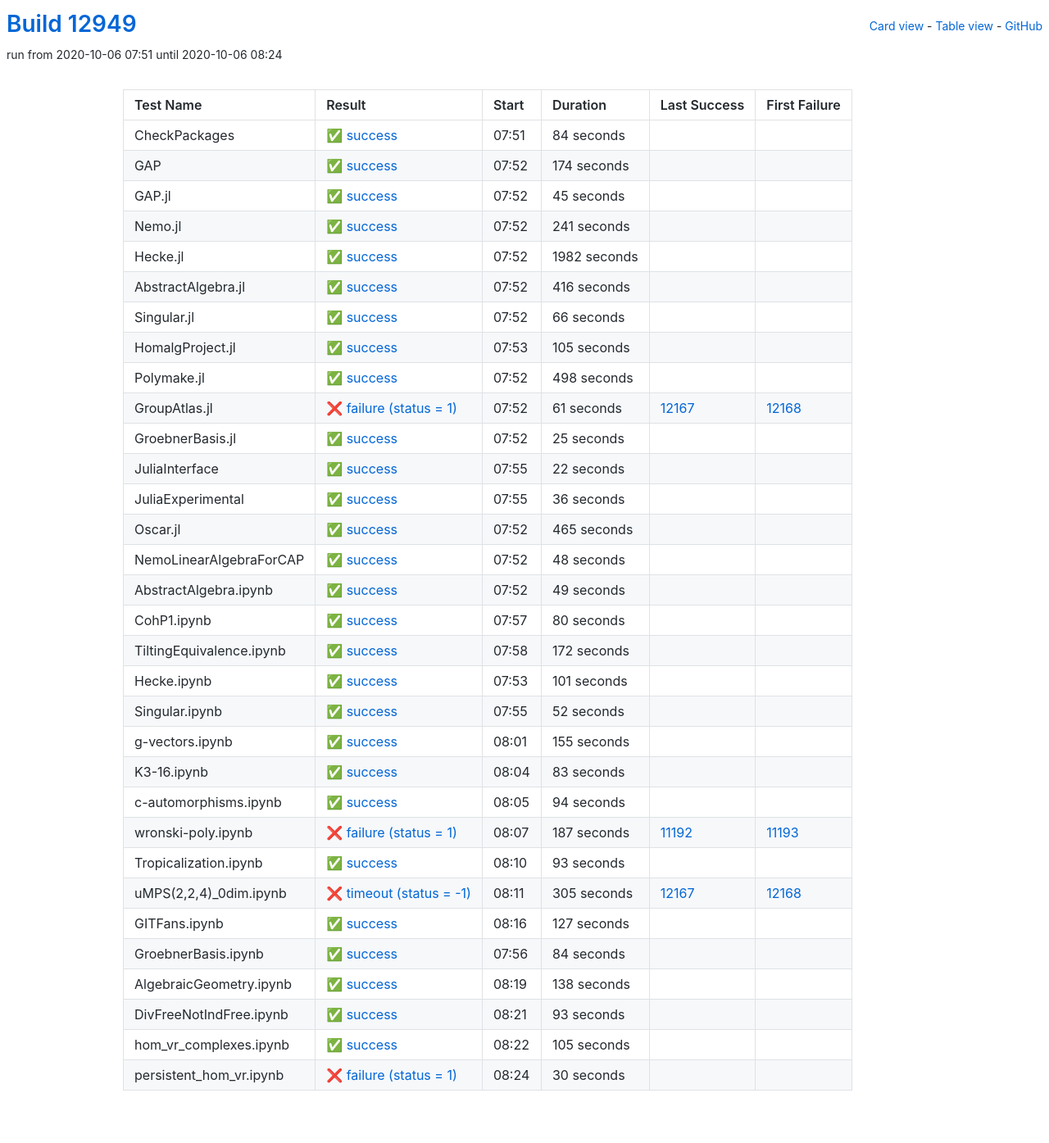
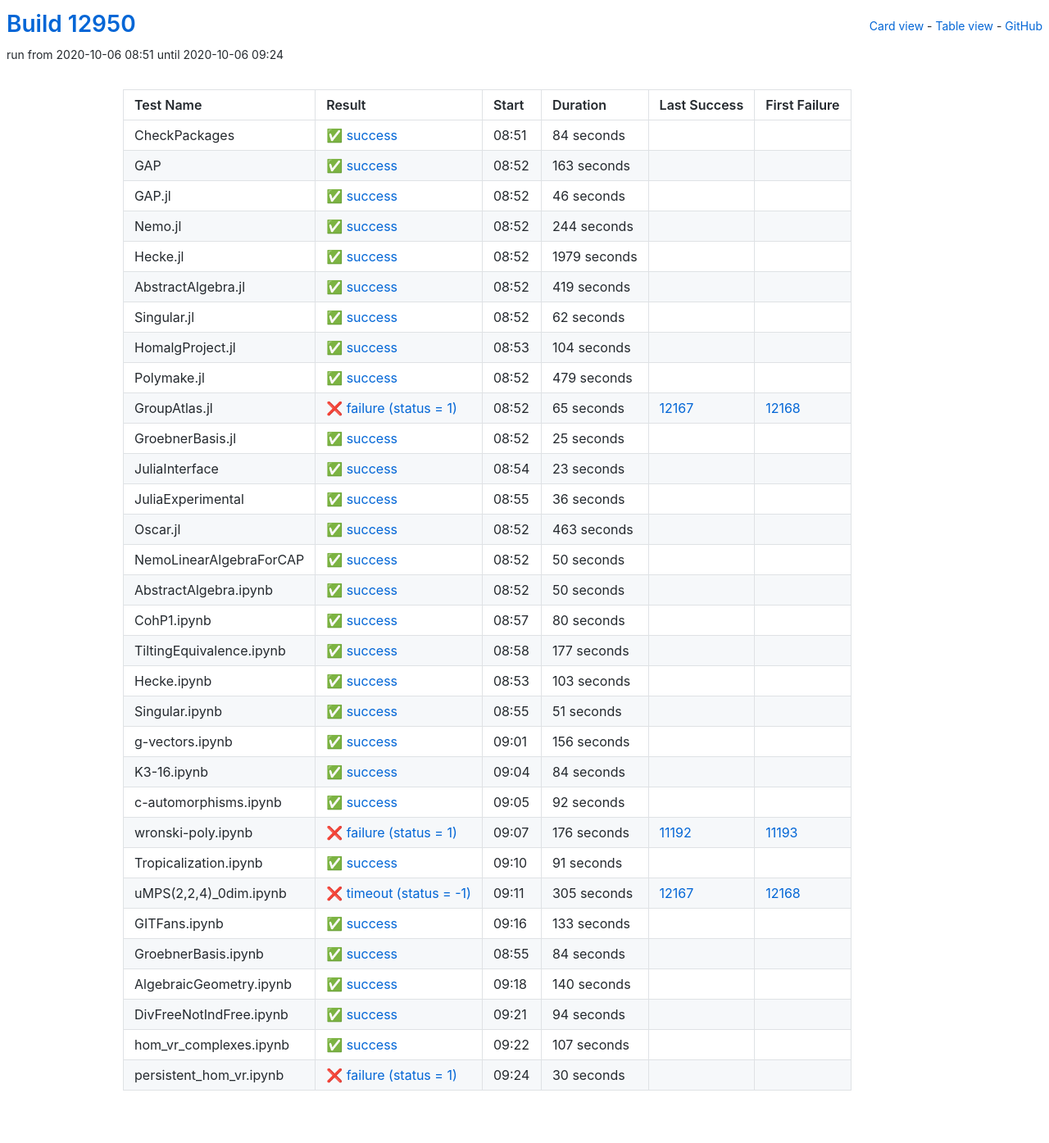
Before and after one commit to oscar-system/oscar-ci-status, a Jekyll site: the page built from table.html, in a window 1280 px wide. Shown: the whole page at 82% size. Built offline with Jekyll 4.4.1, drawn with Linux system fonts in a browser that asks for light colours.

Commit message:
Build #12950

```diff
--- a/_data/ci.yml
+++ b/_data/ci.yml
@@ -1,6 +1,6 @@
 ---
-build: 12949
-build_url: https://oscarci.mathematik.uni-kl.de/job/oscar/12949/
+build: 12950
+build_url: https://oscarci.mathematik.uni-kl.de/job/oscar/12950/
 job: oscar
 organization: oscar-system
 repo: oscar-ci-status
@@ -8,8 +8,8 @@
 tests:
 - name: CheckPackages
   id: checkpackages
-  log: https://oscarci.mathematik.uni-kl.de/job/oscar/12949/artifact/logs/build-12949/CheckPackages.log
-  start: 2020-10-06 07:51
+  log: https://oscarci.mathematik.uni-kl.de/job/oscar/12950/artifact/logs/build-12950/CheckPackages.log
+  start: 2020-10-06 08:51
   success: true
   exitcode: 0
   status: success
@@ -20,116 +20,116 @@
   first_failure_url:
 - name: GAP
   id: gap
-  log: https://oscarci.mathematik.uni-kl.de/job/oscar/12949/artifact/logs/build-12949/GAP.log
-  start: 2020-10-06 07:52
+  log: https://oscarci.mathematik.uni-kl.de/job/oscar/12950/artifact/logs/build-12950/GAP.log
+  start: 2020-10-06 08:52
   success: true
   exitcode: 0
   status: success
-  duration: 174
+  duration: 163
   last_success: false
   last_success_url:
   first_failure: false
   first_failure_url:
 - name: GAP.jl
   id: gap-jl
-  log: https://oscarci.mathematik.uni-kl.de/job/oscar/12949/artifact/logs/build-12949/GAP.jl.log
-  start: 2020-10-06 07:52
+  log: https://oscarci.mathematik.uni-kl.de/job/oscar/12950/artifact/logs/build-12950/GAP.jl.log
+  start: 2020-10-06 08:52
   success: true
   exitcode: 0
   status: success
-  duration: 45
+  duration: 46
   last_success: false
   last_success_url:
   first_failure: false
   first_failure_url:
 - name: Nemo.jl
   id: nemo-jl
-  log: https://oscarci.mathematik.uni-kl.de/job/oscar/12949/artifact/logs/build-12949/Nemo.jl.log
-  start: 2020-10-06 07:52
+  log: https://oscarci.mathematik.uni-kl.de/job/oscar/12950/artifact/logs/build-12950/Nemo.jl.log
+  start: 2020-10-06 08:52
   success: true
   exitcode: 0
   status: success
-  duration: 241
+  duration: 244
   last_success: false
   last_success_url:
   first_failure: false
   first_failure_url:
 - name: Hecke.jl
   id: hecke-jl
-  log: https://oscarci.mathematik.uni-kl.de/job/oscar/12949/artifact/logs/build-12949/Hecke.jl.log
-  start: 2020-10-06 07:52
+  log: https://oscarci.mathematik.uni-kl.de/job/oscar/12950/artifact/logs/build-12950/Hecke.jl.log
+  start: 2020-10-06 08:52
   success: true
   exitcode: 0
   status: success
-  duration: 1982
+  duration: 1979
   last_success: false
   last_success_url:
   first_failure: false
   first_failure_url:
 - name: AbstractAlgebra.jl
   id: abstractalgebra-jl
-  log: https://oscarci.mathematik.uni-kl.de/job/oscar/12949/artifact/logs/build-12949/AbstractAlgebra.jl.log
-  start: 2020-10-06 07:52
+  log: https://oscarci.mathematik.uni-kl.de/job/oscar/12950/artifact/logs/build-12950/AbstractAlgebra.jl.log
+  start: 2020-10-06 08:52
   success: true
   exitcode: 0
   status: success
-  duration: 416
+  duration: 419
   last_success: false
   last_success_url:
   first_failure: false
   first_failure_url:
 - name: Singular.jl
   id: singular-jl
-  log: https://oscarci.mathematik.uni-kl.de/job/oscar/12949/artifact/logs/build-12949/Singular.jl.log
-  start: 2020-10-06 07:52
+  log: https://oscarci.mathematik.uni-kl.de/job/oscar/12950/artifact/logs/build-12950/Singular.jl.log
+  start: 2020-10-06 08:52
   success: true
   exitcode: 0
   status: success
-  duration: 66
+  duration: 62
   last_success: false
   last_success_url:
   first_failure: false
   first_failure_url:
 - name: HomalgProject.jl
   id: homalgproject-jl
-  log: https://oscarci.mathematik.uni-kl.de/job/oscar/12949/artifact/logs/build-12949/HomalgProject.jl.log
-  start: 2020-10-06 07:53
+  log: https://oscarci.mathematik.uni-kl.de/job/oscar/12950/artifact/logs/build-12950/HomalgProject.jl.log
+  start: 2020-10-06 08:53
   success: true
   exitcode: 0
   status: success
-  duration: 105
+  duration: 104
   last_success: false
   last_success_url:
   first_failure: false
   first_failure_url:
 - name: Polymake.jl
   id: polymake-jl
-  log: https://oscarci.mathematik.uni-kl.de/job/oscar/12949/artifact/logs/build-12949/Polymake.jl.log
-  start: 2020-10-06 07:52
+  log: https://oscarci.mathematik.uni-kl.de/job/oscar/12950/artifact/logs/build-12950/Polymake.jl.log
+  start: 2020-10-06 08:52
   success: true
   exitcode: 0
   status: success
-  duration: 498
+  duration: 479
   last_success: false
   last_success_url:
   first_failure: false
   first_failure_url:
 - name: GroupAtlas.jl
   id: groupatlas-jl
-  log: https://oscarci.mathematik.uni-kl.de/job/oscar/12949/artifact/logs/build-12949/GroupAtlas.jl.log
-  start: 2020-10-06 07:52
+  log: https://oscarci.mathematik.uni-kl.de/job/oscar/12950/artifact/logs/build-12950/GroupAtlas.jl.log
+  start: 2020-10-06 08:52
   success: false
   exitcode: 1
   status: failure
-  duration: 61
+  duration: 65
   last_success: 12167
   last_success_url: https://oscarci.mathematik.uni-kl.de/job/oscar/12167/
   first_failure: 12168
   first_failure_url: https://oscarci.mathematik.uni-kl.de/job/oscar/12168/
 - name: GroebnerBasis.jl
   id: groebnerbasis-jl
-  log: https://oscarci.mathematik.uni-kl.de/job/oscar/12949/artifact/logs/build-12949/GroebnerBasis.jl.log
-  start: 2020-10-06 07:52
+  log: https://oscarci.mathematik.uni-kl.de/job/oscar/12950/artifact/logs/build-12950/GroebnerBasis.jl.log
+  start: 2020-10-06 08:52
   success: true
   exitcode: 0
   status: success
@@ -140,20 +140,20 @@
   first_failure_url:
 - name: JuliaInterface
   id: juliainterface
-  log: https://oscarci.mathematik.uni-kl.de/job/oscar/12949/artifact/logs/build-12949/JuliaInterface.log
-  start: 2020-10-06 07:55
+  log: https://oscarci.mathematik.uni-kl.de/job/oscar/12950/artifact/logs/build-12950/JuliaInterface.log
+  start: 2020-10-06 08:54
   success: true
   exitcode: 0
   status: success
-  duration: 22
+  duration: 23
   last_success: false
   last_success_url:
   first_failure: false
   first_failure_url:
 - name: JuliaExperimental
   id: juliaexperimental
-  log: https://oscarci.mathematik.uni-kl.de/job/oscar/12949/artifact/logs/build-12949/JuliaExperimental.log
-  start: 2020-10-06 07:55
+  log: https://oscarci.mathematik.uni-kl.de/job/oscar/12950/artifact/logs/build-12950/JuliaExperimental.log
+  start: 2020-10-06 08:55
   success: true
   exitcode: 0
   status: success
@@ -164,44 +164,44 @@
   first_failure_url:
 - name: Oscar.jl
   id: oscar-jl
-  log: https://oscarci.mathematik.uni-kl.de/job/oscar/12949/artifact/logs/build-12949/Oscar.jl.log
-  start: 2020-10-06 07:52
+  log: https://oscarci.mathematik.uni-kl.de/job/oscar/12950/artifact/logs/build-12950/Oscar.jl.log
+  start: 2020-10-06 08:52
   success: true
   exitcode: 0
   status: success
-  duration: 465
+  duration: 463
   last_success: false
   last_success_url:
   first_failure: false
   first_failure_url:
 - name: NemoLinearAlgebraForCAP
   id: nemolinearalgebraforcap
-  log: https://oscarci.mathematik.uni-kl.de/job/oscar/12949/artifact/logs/build-12949/NemoLinearAlgebraForCAP.log
-  start: 2020-10-06 07:52
+  log: https://oscarci.mathematik.uni-kl.de/job/oscar/12950/artifact/logs/build-12950/NemoLinearAlgebraForCAP.log
+  start: 2020-10-06 08:52
   success: true
   exitcode: 0
   status: success
-  duration: 48
+  duration: 50
   last_success: false
   last_success_url:
   first_failure: false
   first_failure_url:
 - name: AbstractAlgebra.ipynb
   id: abstractalgebra-ipynb
-  log: https://oscarci.mathematik.uni-kl.de/job/oscar/12949/artifact/logs/build-12949/AbstractAlgebra.ipynb.log
-  start: 2020-10-06 07:52
+  log: https://oscarci.mathematik.uni-kl.de/job/oscar/12950/artifact/logs/build-12950/AbstractAlgebra.ipynb.log
+  start: 2020-10-06 08:52
   success: true
   exitcode: 0
   status: success
-  duration: 49
+  duration: 50
   last_success: false
   last_success_url:
   first_failure: false
   first_failure_url:
 - name: CohP1.ipynb
   id: cohp1-ipynb
-  log: https://oscarci.mathematik.uni-kl.de/job/oscar/12949/artifact/logs/build-12949/CohP1.ipynb.log
-  start: 2020-10-06 07:57
+  log: https://oscarci.mathematik.uni-kl.de/job/oscar/12950/artifact/logs/build-12950/CohP1.ipynb.log
+  start: 2020-10-06 08:57
   success: true
   exitcode: 0
   status: success
@@ -212,104 +212,104 @@
   first_failure_url:
 - name: TiltingEquivalence.ipynb
   id: tiltingequivalence-ipynb
-  log: https://oscarci.mathematik.uni-kl.de/job/oscar/12949/artifact/logs/build-12949/TiltingEquivalence.ipynb.log
-  start: 2020-10-06 07:58
+  log: https://oscarci.mathematik.uni-kl.de/job/oscar/12950/artifact/logs/build-12950/TiltingEquivalence.ipynb.log
+  start: 2020-10-06 08:58
   success: true
   exitcode: 0
   status: success
-  duration: 172
+  duration: 177
   last_success: false
   last_success_url:
   first_failure: false
   first_failure_url:
 - name: Hecke.ipynb
   id: hecke-ipynb
-  log: https://oscarci.mathematik.uni-kl.de/job/oscar/12949/artifact/logs/build-12949/Hecke.ipynb.log
-  start: 2020-10-06 07:53
+  log: https://oscarci.mathematik.uni-kl.de/job/oscar/12950/artifact/logs/build-12950/Hecke.ipynb.log
+  start: 2020-10-06 08:53
   success: true
   exitcode: 0
   status: success
-  duration: 101
+  duration: 103
   last_success: false
   last_success_url:
   first_failure: false
   first_failure_url:
 - name: Singular.ipynb
   id: singular-ipynb
-  log: https://oscarci.mathematik.uni-kl.de/job/oscar/12949/artifact/logs/build-12949/Singular.ipynb.log
-  start: 2020-10-06 07:55
+  log: https://oscarci.mathematik.uni-kl.de/job/oscar/12950/artifact/logs/build-12950/Singular.ipynb.log
+  start: 2020-10-06 08:55
   success: true
   exitcode: 0
   status: success
-  duration: 52
+  duration: 51
   last_success: false
   last_success_url:
   first_failure: false
   first_failure_url:
 - name: g-vectors.ipynb
   id: g-vectors-ipynb
-  log: https://oscarci.mathematik.uni-kl.de/job/oscar/12949/artifact/logs/build-12949/g-vectors.ipynb.log
-  start: 2020-10-06 08:01
+  log: https://oscarci.mathematik.uni-kl.de/job/oscar/12950/artifact/logs/build-12950/g-vectors.ipynb.log
+  start: 2020-10-06 09:01
   success: true
   exitcode: 0
   status: success
-  duration: 155
+  duration: 156
   last_success: false
   last_success_url:
   first_failure: false
   first_failure_url:
 - name: K3-16.ipynb
   id: k3-16-ipynb
-  log: https://oscarci.mathematik.uni-kl.de/job/oscar/12949/artifact/logs/build-12949/K3-16.ipynb.log
-  start: 2020-10-06 08:04
+  log: https://oscarci.mathematik.uni-kl.de/job/oscar/12950/artifact/logs/build-12950/K3-16.ipynb.log
+  start: 2020-10-06 09:04
   success: true
   exitcode: 0
   status: success
-  duration: 83
+  duration: 84
   last_success: false
   last_success_url:
   first_failure: false
   first_failure_url:
 - name: c-automorphisms.ipynb
   id: c-automorphisms-ipynb
-  log: https://oscarci.mathematik.uni-kl.de/job/oscar/12949/artifact/logs/build-12949/c-automorphisms.ipynb.log
-  start: 2020-10-06 08:05
+  log: https://oscarci.mathematik.uni-kl.de/job/oscar/12950/artifact/logs/build-12950/c-automorphisms.ipynb.log
+  start: 2020-10-06 09:05
   success: true
   exitcode: 0
   status: success
-  duration: 94
+  duration: 92
   last_success: false
   last_success_url:
   first_failure: false
   first_failure_url:
 - name: wronski-poly.ipynb
   id: wronski-poly-ipynb
-  log: https://oscarci.mathematik.uni-kl.de/job/oscar/12949/artifact/logs/build-12949/wronski-poly.ipynb.log
-  start: 2020-10-06 08:07
+  log: https://oscarci.mathematik.uni-kl.de/job/oscar/12950/artifact/logs/build-12950/wronski-poly.ipynb.log
+  start: 2020-10-06 09:07
   success: false
   exitcode: 1
   status: failure
-  duration: 187
+  duration: 176
   last_success: 11192
   last_success_url: https://oscarci.mathematik.uni-kl.de/job/oscar/11192/
   first_failure: 11193
   first_failure_url: https://oscarci.mathematik.uni-kl.de/job/oscar/11193/
 - name: Tropicalization.ipynb
   id: tropicalization-ipynb
-  log: https://oscarci.mathematik.uni-kl.de/job/oscar/12949/artifact/logs/build-12949/Tropicalization.ipynb.log
-  start: 2020-10-06 08:10
+  log: https://oscarci.mathematik.uni-kl.de/job/oscar/12950/artifact/logs/build-12950/Tropicalization.ipynb.log
+  start: 2020-10-06 09:10
   success: true
   exitcode: 0
   status: success
-  duration: 93
+  duration: 91
   last_success: false
   last_success_url:
   first_failure: false
   first_failure_url:
 - name: uMPS(2,2,4)_0dim.ipynb
   id: umps-2-2-4-0dim-ipynb
-  log: https://oscarci.mathematik.uni-kl.de/job/oscar/12949/artifact/logs/build-12949/uMPS-2-2-4-_0dim.ipynb.log
-  start: 2020-10-06 08:11
+  log: https://oscarci.mathematik.uni-kl.de/job/oscar/12950/artifact/logs/build-12950/uMPS-2-2-4-_0dim.ipynb.log
+  start: 2020-10-06 09:11
   success: false
   exitcode: -1
   status: timeout
@@ -320,20 +320,20 @@
   first_failure_url: https://oscarci.mathematik.uni-kl.de/job/oscar/12168/
 - name: GITFans.ipynb
   id: gitfans-ipynb
-  log: https://oscarci.mathematik.uni-kl.de/job/oscar/12949/artifact/logs/build-12949/GITFans.ipynb.log
-  start: 2020-10-06 08:16
+  log: https://oscarci.mathematik.uni-kl.de/job/oscar/12950/artifact/logs/build-12950/GITFans.ipynb.log
+  start: 2020-10-06 09:16
   success: true
   exitcode: 0
   status: success
-  duration: 127
+  duration: 133
   last_success: false
   last_success_url:
   first_failure: false
   first_failure_url:
 - name: GroebnerBasis.ipynb
   id: groebnerbasis-ipynb
-  log: https://oscarci.mathematik.uni-kl.de/job/oscar/12949/artifact/logs/build-12949/GroebnerBasis.ipynb.log
-  start: 2020-10-06 07:56
+  log: https://oscarci.mathematik.uni-kl.de/job/oscar/12950/artifact/logs/build-12950/GroebnerBasis.ipynb.log
+  start: 2020-10-06 08:55
   success: true
   exitcode: 0
   status: success
@@ -344,44 +344,44 @@
   first_failure_url:
 - name: AlgebraicGeometry.ipynb
   id: algebraicgeometry-ipynb
-  log: https://oscarci.mathematik.uni-kl.de/job/oscar/12949/artifact/logs/build-12949/AlgebraicGeometry.ipynb.log
-  start: 2020-10-06 08:19
+  log: https://oscarci.mathematik.uni-kl.de/job/oscar/12950/artifact/logs/build-12950/AlgebraicGeometry.ipynb.log
+  start: 2020-10-06 09:18
   success: true
   exitcode: 0
   status: success
-  duration: 138
+  duration: 140
   last_success: false
   last_success_url:
   first_failure: false
   first_failure_url:
 - name: DivFreeNotIndFree.ipynb
   id: divfreenotindfree-ipynb
-  log: https://oscarci.mathematik.uni-kl.de/job/oscar/12949/artifact/logs/build-12949/DivFreeNotIndFree.ipynb.log
-  start: 2020-10-06 08:21
+  log: https://oscarci.mathematik.uni-kl.de/job/oscar/12950/artifact/logs/build-12950/DivFreeNotIndFree.ipynb.log
+  start: 2020-10-06 09:21
   success: true
   exitcode: 0
   status: success
-  duration: 93
+  duration: 94
   last_success: false
   last_success_url:
   first_failure: false
   first_failure_url:
 - name: hom_vr_complexes.ipynb
   id: hom-vr-complexes-ipynb
-  log: https://oscarci.mathematik.uni-kl.de/job/oscar/12949/artifact/logs/build-12949/hom_vr_complexes.ipynb.log
-  start: 2020-10-06 08:22
+  log: https://oscarci.mathematik.uni-kl.de/job/oscar/12950/artifact/logs/build-12950/hom_vr_complexes.ipynb.log
+  start: 2020-10-06 09:22
   success: true
   exitcode: 0
   status: success
-  duration: 105
+  duration: 107
   last_success: false
   last_success_url:
   first_failure: false
   first_failure_url:
 - name: persistent_hom_vr.ipynb
   id: persistent-hom-vr-ipynb
-  log: https://oscarci.mathematik.uni-kl.de/job/oscar/12949/artifact/logs/build-12949/persistent_hom_vr.ipynb.log
-  start: 2020-10-06 08:24
+  log: https://oscarci.mathematik.uni-kl.de/job/oscar/12950/artifact/logs/build-12950/persistent_hom_vr.ipynb.log
+  start: 2020-10-06 09:24
   success: false
   exitcode: 1
   status: failure
```
Also changed, not shown: README.md.
